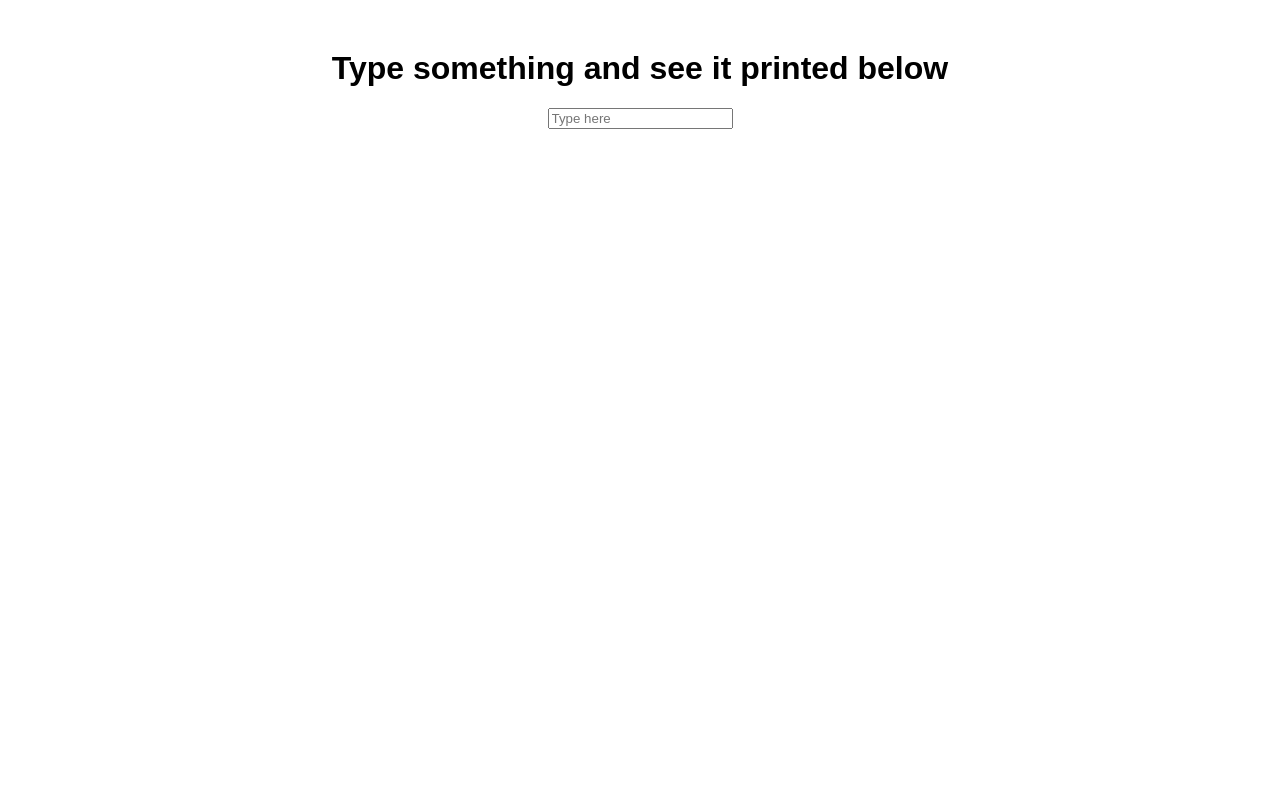
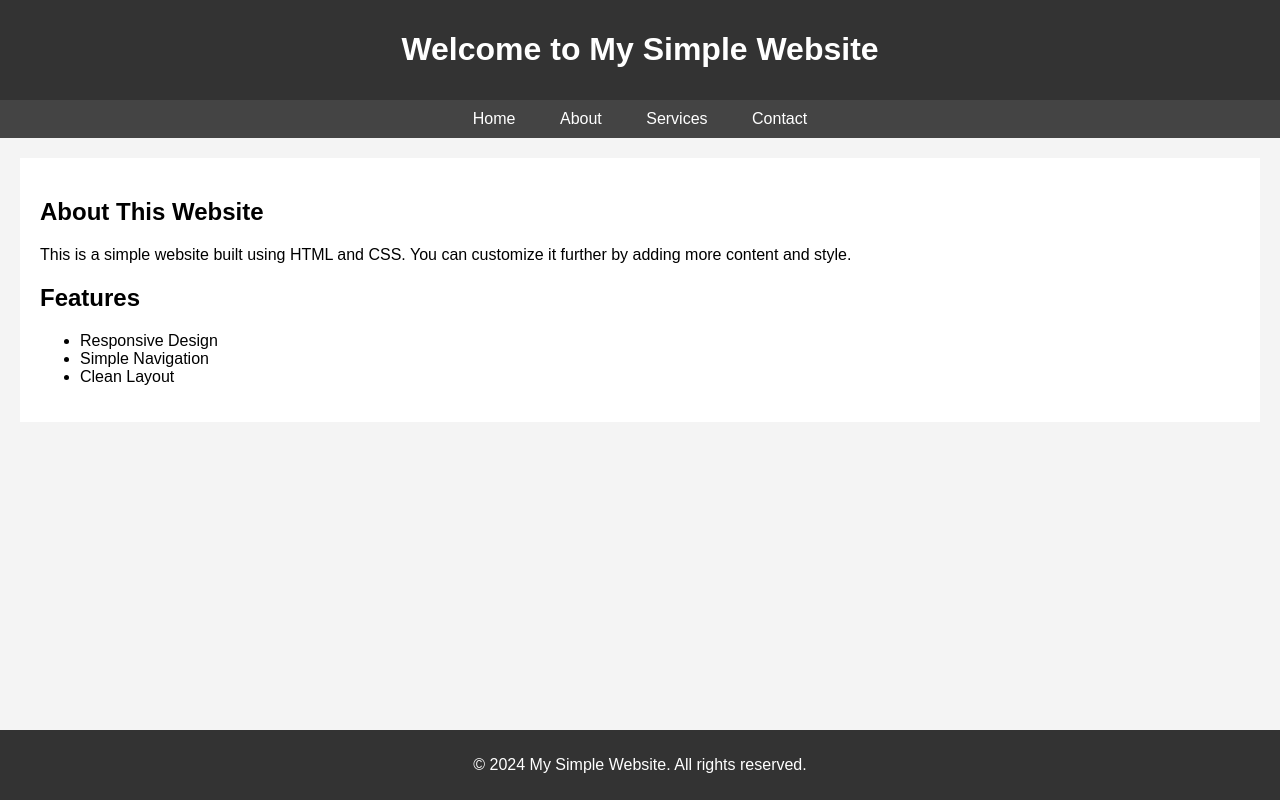
Before and after one commit to ANAND121103/CS, a plain HTML site: page index.html in a window 1280 px wide. Drawn offline with Linux system fonts and the light colour scheme.

Commit message:
Update index.html

```diff
--- a/index.html
+++ b/index.html
@@ -3,33 +3,79 @@
 <head>
     <meta charset="UTF-8">
     <meta name="viewport" content="width=device-width, initial-scale=1.0">
-    <title>Type and Print</title>
+    <title>Simple Website</title>
     <style>
         body {
             font-family: Arial, sans-serif;
+            margin: 0;
+            padding: 0;
+            background-color: #f4f4f4;
+        }
+        header {
+            background-color: #333;
+            color: white;
+            padding: 10px 0;
             text-align: center;
-            margin-top: 50px;
         }
-        #output {
-            margin-top: 20px;
-            font-size: 1.5em;
-            color: blue;
+        nav {
+            background-color: #444;
+            color: white;
+            padding: 10px;
+            text-align: center;
+        }
+        nav a {
+            color: white;
+            padding: 10px;
+            text-decoration: none;
+            margin: 0 10px;
+        }
+        nav a:hover {
+            background-color: #555;
+        }
+        main {
+            padding: 20px;
+            margin: 20px;
+            background-color: white;
+        }
+        footer {
+            background-color: #333;
+            color: white;
+            text-align: center;
+            padding: 10px 0;
+            position: fixed;
+            width: 100%;
+            bottom: 0;
         }
     </style>
 </head>
 <body>
 
-    <h1>Type something and see it printed below</h1>
+<header>
+    <h1>Welcome to My Simple Website</h1>
+</header>
 
-    <input type="text" id="inputText" placeholder="Type here" oninput="printText()">
-    <p id="output"></p>
+<nav>
+    <a href="#">Home</a>
+    <a href="#">About</a>
+    <a href="#">Services</a>
+    <a href="#">Contact</a>
+</nav>
 
-    <script>
-        function printText() {
-            var input = document.getElementById("inputText").value;
-            document.getElementById("output").innerText = input;
-        }
-    </script>
+<main>
+    <h2>About This Website</h2>
+    <p>This is a simple website built using HTML and CSS. You can customize it further by adding more content and style.</p>
+
+    <h2>Features</h2>
+    <ul>
+        <li>Responsive Design</li>
+        <li>Simple Navigation</li>
+        <li>Clean Layout</li>
+    </ul>
+</main>
+
+<footer>
+    <p>&copy; 2024 My Simple Website. All rights reserved.</p>
+</footer>
 
 </body>
 </html>
```
